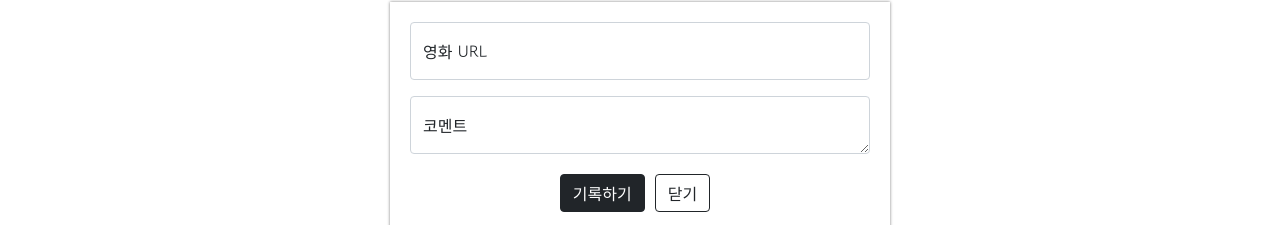
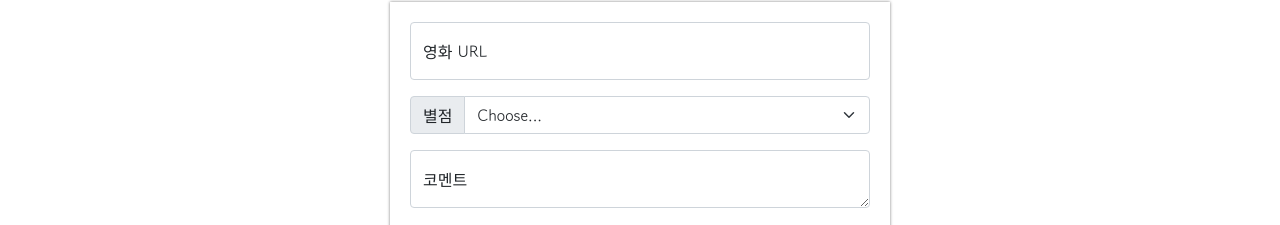
Before and after one commit to JxxSyyg/mypage, a plain HTML site: page index.html in a window 1280 px wide. Shown: the part 268-493 px from the top of the page. Drawn offline with nearby package versions, Linux system fonts and the light colour scheme.

Commit message:
Update index.html

```diff
--- a/index.html
+++ b/index.html
@@ -89,6 +89,17 @@
             <input type="email" class="form-control" id="floatingInput" placeholder="name@example.com">
             <label for="floatingInput">영화 URL</label>
         </div>
+        <div class="input-group mb-3">
+            <label class="input-group-text" for="inputGroupSelect01">별점</label>
+            <select class="form-select" id="inputGroupSelect01">
+              <option selected>Choose...</option>
+              <option value="1">⭐</option>
+              <option value="2">⭐⭐</option>
+              <option value="3">⭐⭐⭐</option>
+              <option value="4">⭐⭐⭐⭐</option>
+              <option value="5">⭐⭐⭐⭐⭐</option>
+            </select>
+          </div>
         <div class="form-floating">
             <textarea class="form-control" placeholder="Leave a comment here" id="floatingTextarea"></textarea>
             <label for="floatingTextarea">코멘트</label>
```
